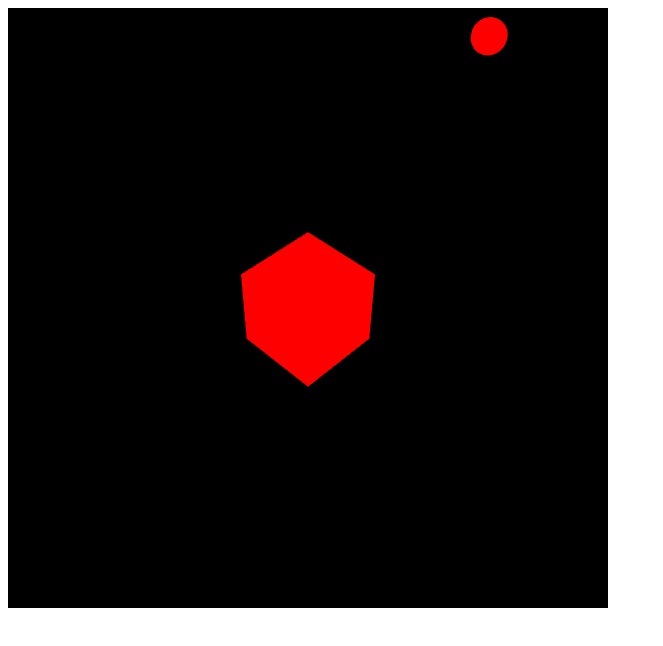
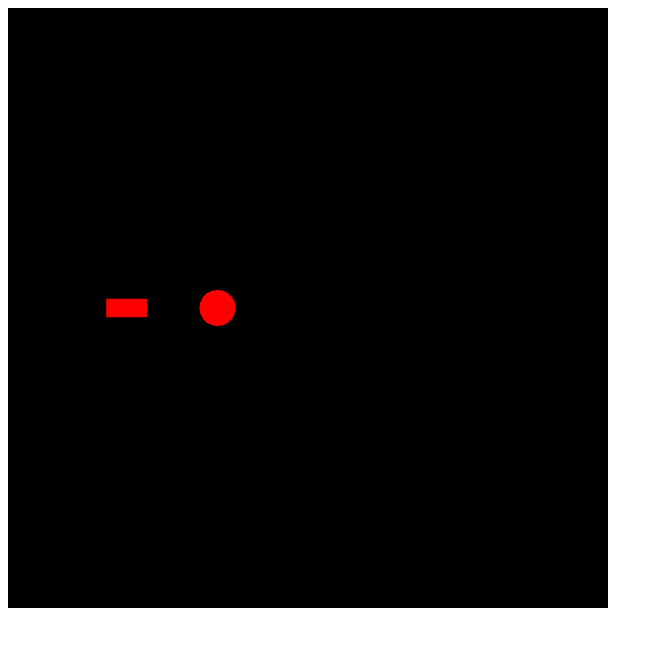
Before and after one commit to maticstric/WebGL-Breakout, a plain HTML site: page Breakout.html in a window 1280 px wide. Shown: the whole page, without its empty margins (0-663 px from the left). Drawn offline with Linux system fonts and the light colour scheme.

Commit message:
Showing bug

```diff
--- a/Ball.js
+++ b/Ball.js
@@ -2,7 +2,7 @@ class Ball {
 
   constructor() {
     this.sphere = new Sphere();
-    this.velocity = new Vector3([0, 0.05, 0]);
+    this.velocity = new Vector3([-0.05, 0, 0]);
     this.position = new Vector3([2, 0, 0]);
 
     // Some initialization
@@ -12,6 +12,8 @@ class Ball {
 
     this.sphere.modelMatrix.translate(x, y, z);
     this.sphere.modelMatrix.scale(0.2, 0.2, 0.2);
+
+    console.log(this.sphere.modelMatrix);
   }
 
   move() {
@@ -22,8 +24,5 @@ class Ball {
     let z = this.velocity.elements[2];
 
     this.sphere.modelMatrix.translate(x, y, z);
-
-    gl.uniformMatrix4fv(u_ModelMatrix, false, this.sphere.modelMatrix.elements);
-    gl.drawArrays(gl.TRIANGLES, 0, Sphere.vertices.length / g_dataPerVertex);
   }
 }
--- a/Breakout.html
+++ b/Breakout.html
@@ -16,6 +16,7 @@
     <script src="./lib/cuon-matrix.js"></script>
     <script src="Cube.js"></script>
     <script src="Sphere.js"></script>
+    <script src="Tile.js"></script>
     <script src="Ball.js"></script>
     <script src="Camera.js"></script>
     <script src="Breakout.js"></script>
--- a/Breakout.js
+++ b/Breakout.js
@@ -29,6 +29,7 @@ let g_dataPerVertex = 3; // How much data we send per vertex (3 rn b/c we only s
 let g_camera = new Camera();
 
 let g_ball = new Ball();
+let g_tile = new Tile();
 
 let a_Position;
 let u_ModelMatrix;
@@ -75,18 +76,20 @@ function renderAllShapes() {
   /* CUBES */
   gl.bufferData(gl.ARRAY_BUFFER, Cube.vertices, gl.STATIC_DRAW);
 
-  let cube = new Cube();
-  cube.modelMatrix.rotate(45, 0, 1, 0);
-  cube.modelMatrix.rotate(45, 1, 0, 1);
-  cube.modelMatrix.scale(0.5, 0.5, 0.5);
+  //let cube = new Cube();
+  //cube.modelMatrix.translate(2, 2, 0);
+  //cube.modelMatrix.scale(0.5, 0.5, 0.5);
 
-  gl.uniformMatrix4fv(u_ModelMatrix, false, cube.modelMatrix.elements);
+  gl.uniformMatrix4fv(u_ModelMatrix, false, g_tile.cube.modelMatrix.elements);
   gl.drawArrays(gl.TRIANGLES, 0, Cube.vertices.length / g_dataPerVertex);
 
   /* SPHERES */
   gl.bufferData(gl.ARRAY_BUFFER, Sphere.vertices, gl.STATIC_DRAW);
 
   g_ball.move();
+
+  gl.uniformMatrix4fv(u_ModelMatrix, false, g_ball.sphere.modelMatrix.elements);
+  gl.drawArrays(gl.TRIANGLES, 0, Sphere.vertices.length / g_dataPerVertex);
 }
 
 function setupBuffer() {
--- /dev/null
+++ b/Tile.js
@@ -0,0 +1,17 @@
+class Tile {
+
+  constructor() {
+    this.cube = new Cube();
+    this.position = new Vector3([-2, 0, 0]);
+
+    // Some initialization
+    let x = this.position.elements[0];
+    let y = this.position.elements[1];
+    let z = this.position.elements[2];
+
+    this.cube.modelMatrix.translate(x, y, z);
+    this.cube.modelMatrix.scale(0.2, 0.1, 0.1);
+
+    console.log(this.cube.modelMatrix);
+  }
+}
```
